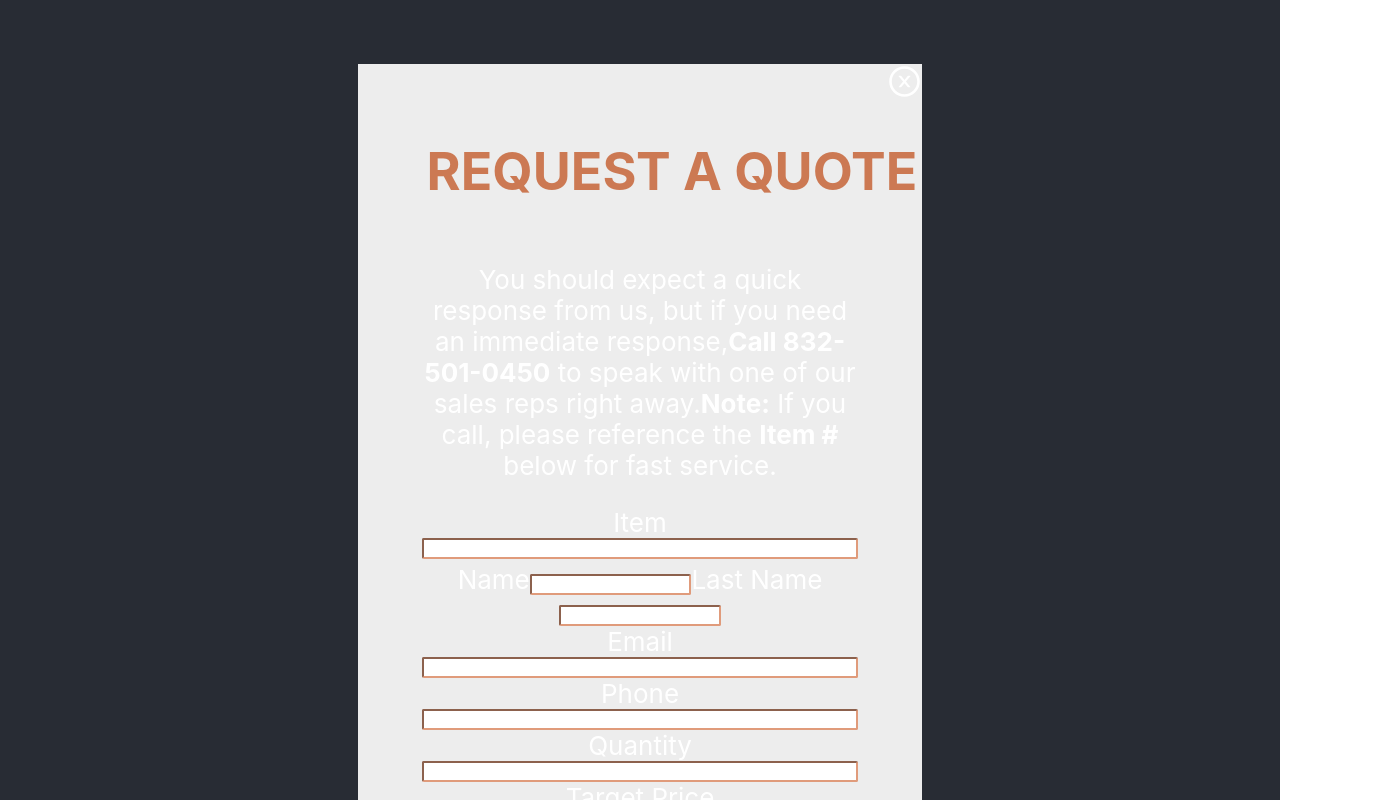
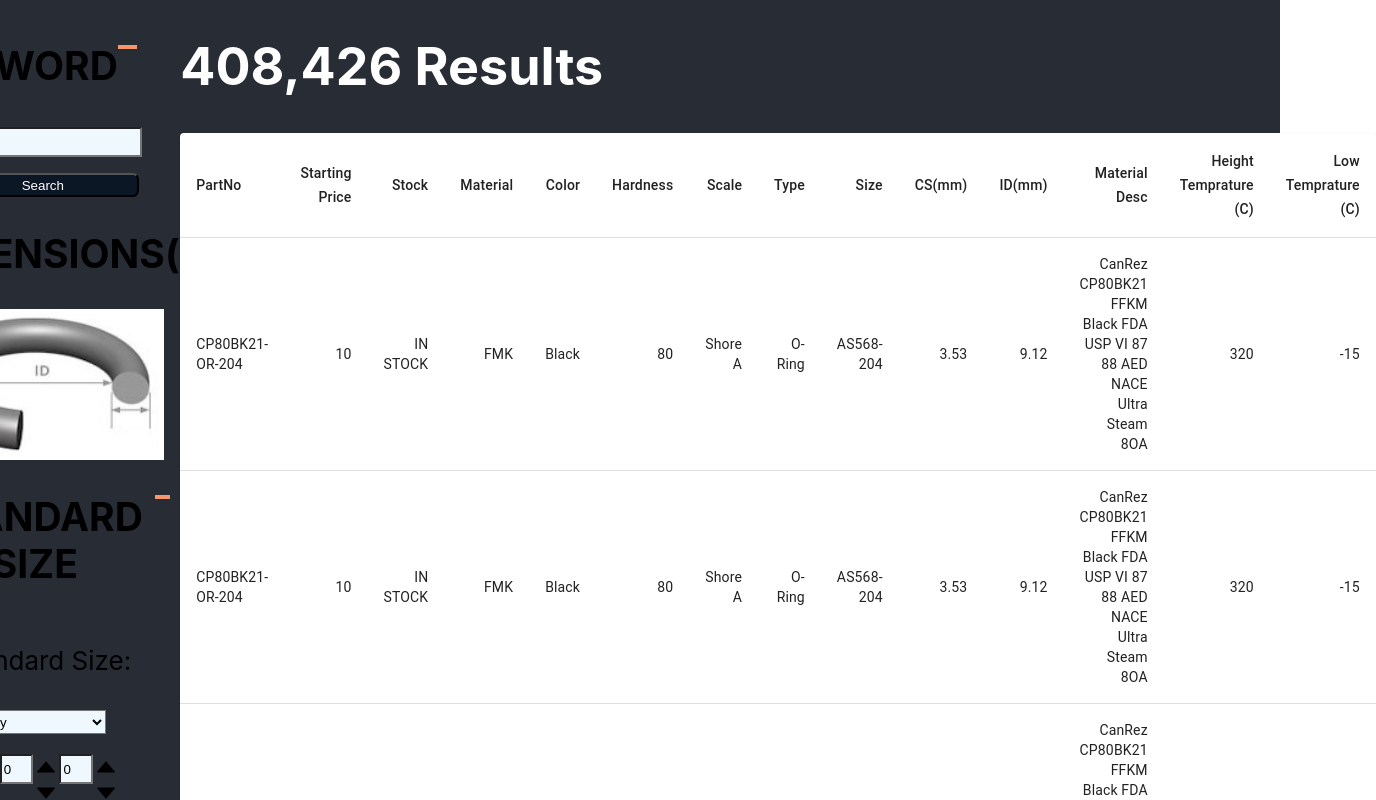
Before and after one commit to ZarqaShehwar/canyoncomponents, a React (Create React App) app: page / in a window 1280 px wide. Shown: the top 800 px of the page, 1376 px wide, since content can reach past the window. Built offline with nearby package versions, Linux system fonts and the light colour scheme.

Commit message:
make small changes

```diff
--- a/src/App.js
+++ b/src/App.js
@@ -1,15 +1,15 @@
 
 import React from 'react';
 import './App.css';
-import RequestQuote from './components/REquestQutoe/RequestQuote';
-// import Shop from './components/shope/Shop'
+// import RequestQuote from './components/REquestQutoe/RequestQuote';
+import Shop from './components/shope/Shop'
 function App() {
 
   return (
     <div className="App">
       <header className="App-header">
-        {/* <Shop/> */}
-        <RequestQuote/>
+        <Shop/>
+        {/* <RequestQuote/> */}
       </header>
     </div>
   );
--- a/src/components/shope/CustomPaginationActionsTable.jsx
+++ b/src/components/shope/CustomPaginationActionsTable.jsx
@@ -118,14 +118,12 @@ export default function CustomPaginationActionsTable() {
   return (
 
     <TableContainer component={Paper}>
-      <Table sx={{ minWidth: 500,maxHeight: 350 }} aria-label="custom pagination table">
+      <Table sx={{ minWidth: 450,maxHeight: 350 }} aria-label="custom pagination table">
         <TableHead>
           <TableRow>
-            <TableCell>
-              <TableSortLabel
-              >
+            <TableCell >
+
                 PartNo
-              </TableSortLabel>
 
             </TableCell>
             <TableCell style={{ width: 160 }} align="right">
```
